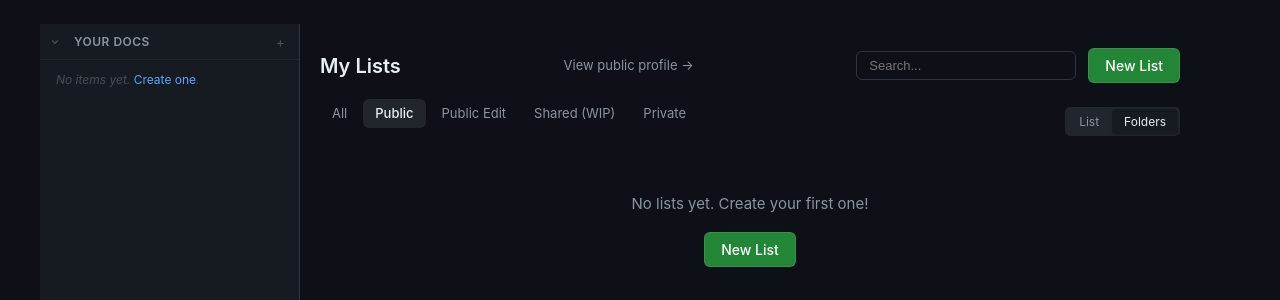
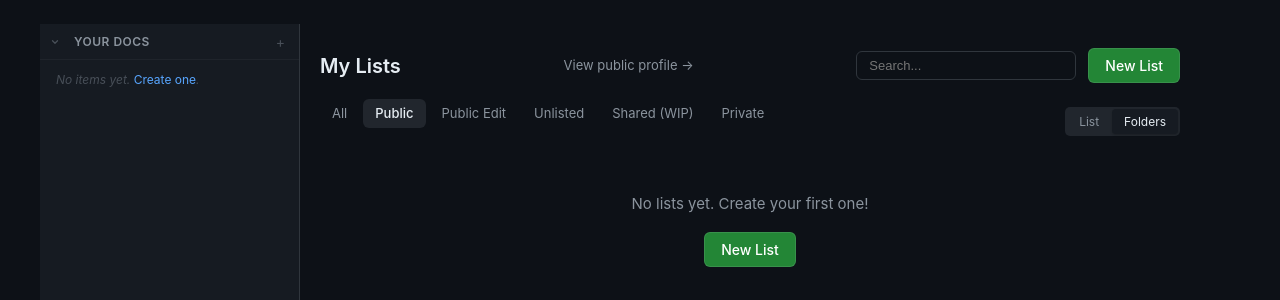
Before and after one commit to tmad4000/listhub, a Flask app: page /dash?visibility=public&view=folders in a window 1280 px wide. Shown: the part 55-355 px from the top of the page. Run offline with Flask 3, Linux system fonts and the light colour scheme; a user stored in the database is signed in; data that the repository does not hold is empty; some libraries are stand-ins or nearby versions.

Commit message:
feat(visibility): add unlisted option (listhub-erm)
Adds a 5th visibility level: 'unlisted' — like YouTube unlisted.
Anyone with the direct URL can view the item, but it does NOT show up
in any discovery surface (community, browse/explore, landing, profile,
or focused-user sidebar). Reachable only via direct URL.

Implementation:
- VALID_VISIBILITIES tuple in api.py grows to include 'unlisted'
- views.public_item() and views.short_link() allow 'unlisted' for view
- api.get_public_item() (/api/v1/public/<user>/<slug>) allows 'unlisted'
- edit.html: new option in the visibility <select>
- dash.html: new 'Unlisted' filter tab + see-no-evil-monkey badge
- profile.html: see-no-evil-monkey badge for owner-only view
- item.html: 'unlisted' chip on the item header so viewers know
- style.css: .badge-unlisted (orange tone, like 'list')

Discovery queries (landing, community, browse, profile non-owner,
sidebar focused-user) all already use visibility IN ('public',
'public_edit'), which naturally excludes 'unlisted' — no query changes
needed. The owner's own dashboard/sidebar see all items including
unlisted (correct behavior).

No schema migration: visibility column is TEXT with no CHECK constraint.

```diff
--- a/api.py
+++ b/api.py
@@ -13,7 +13,7 @@ from git_sync import sync_item_to_repo, remove_from_repo
 
 api_bp = Blueprint('api', __name__, url_prefix='/api/v1')
 
-VALID_VISIBILITIES = ('private', 'shared', 'public', 'public_edit')
+VALID_VISIBILITIES = ('private', 'shared', 'public', 'public_edit', 'unlisted')
 
 
 def slugify(text):
@@ -618,7 +618,7 @@ def get_public_item(username, slug):
     item = db.execute(
         "SELECT * FROM item WHERE owner_id = ? AND slug = ?", (user.id, slug)
     ).fetchone()
-    if not item or item['visibility'] not in ('public', 'public_edit'):
+    if not item or item['visibility'] not in ('public', 'public_edit', 'unlisted'):
         return jsonify({"error": "Not found"}), 404
 
     d = item_to_dict(item)
--- a/static/style.css
+++ b/static/style.css
@@ -166,6 +166,7 @@ a:hover { color: var(--accent-hover); text-decoration: underline; }
 }
 .badge-public { color: var(--green); border-color: rgba(63,185,80,0.3); }
 .badge-private { color: var(--text-muted); border-color: var(--border); }
+.badge-unlisted { color: var(--orange); border-color: rgba(210,153,34,0.3); }
 .badge-shared { color: var(--purple); border-color: rgba(188,140,255,0.3); }
 .badge-note { color: var(--accent); border-color: rgba(88,166,255,0.3); }
 .badge-list { color: var(--orange); border-color: rgba(210,153,34,0.3); }
--- a/templates/dash.html
+++ b/templates/dash.html
@@ -18,6 +18,7 @@
         <a href="{{ url_for('views.dashboard', view=view_mode) }}" class="filter-tab {% if not visibility_filter %}active{% endif %}">All</a>
         <a href="{{ url_for('views.dashboard', visibility='public', view=view_mode) }}" class="filter-tab {% if visibility_filter == 'public' %}active{% endif %}">Public</a>
         <a href="{{ url_for('views.dashboard', visibility='public_edit', view=view_mode) }}" class="filter-tab {% if visibility_filter == 'public_edit' %}active{% endif %}">Public Edit</a>
+        <a href="{{ url_for('views.dashboard', visibility='unlisted', view=view_mode) }}" class="filter-tab {% if visibility_filter == 'unlisted' %}active{% endif %}">Unlisted</a>
         <a href="{{ url_for('views.dashboard', visibility='shared', view=view_mode) }}" class="filter-tab {% if visibility_filter == 'shared' %}active{% endif %}">Shared (WIP)</a>
         <a href="{{ url_for('views.dashboard', visibility='private', view=view_mode) }}" class="filter-tab {% if visibility_filter == 'private' %}active{% endif %}">Private</a>
     </div>
@@ -45,7 +46,7 @@
             <a href="/@{{ current_user.username }}/{{ item.slug }}" class="item-title">{{ item.title or item.slug }}</a>
             <div class="item-meta">
                 <span class="badge badge-{{ item.visibility }}" title="{{ item.visibility }}">
-                    {% if item.visibility == 'public' %}&#127760;{% elif item.visibility == 'shared' %}&#128279;{% else %}&#128274;{% endif %}
+                    {% if item.visibility == 'public' %}&#127760;{% elif item.visibility == 'public_edit' %}&#9999;&#65039;{% elif item.visibility == 'unlisted' %}&#128584;{% elif item.visibility == 'shared' %}&#128279;{% else %}&#128274;{% endif %}
                 </span>
                 <span class="badge badge-{{ item.item_type }}">{{ item.item_type }}</span>
                 {% for tag in item.tags %}
--- a/templates/edit.html
+++ b/templates/edit.html
@@ -60,6 +60,7 @@
             <select id="visibility" name="visibility">
                 <option value="private" {% if item and item.visibility == 'private' %}selected{% endif %}>Private</option>
                 <option value="shared" {% if item and item.visibility == 'shared' %}selected{% endif %}>Shared (WIP)</option>
+                <option value="unlisted" {% if item and item.visibility == 'unlisted' %}selected{% endif %}>Unlisted (anyone with link)</option>
                 <option value="public" {% if item and item.visibility == 'public' %}selected{% endif %}>Public (view only)</option>
                 <option value="public_edit" {% if item and item.visibility == 'public_edit' %}selected{% endif %}>Public (anyone can edit)</option>
             </select>
--- a/templates/item.html
+++ b/templates/item.html
@@ -10,6 +10,8 @@
                 <span class="badge badge-{{ item.item_type }}">{{ item.item_type }}</span>
                 {% if item.visibility == 'public_edit' %}
                     <span class="badge badge-public_edit" title="Anyone can edit">&#9999;&#65039; public edit</span>
+                {% elif item.visibility == 'unlisted' %}
+                    <span class="badge badge-unlisted" title="Anyone with the link can view">&#128584; unlisted</span>
                 {% endif %}
                 {% for tag in tags %}
                     <span class="tag">{{ tag }}</span>
--- a/templates/profile.html
+++ b/templates/profile.html
@@ -32,7 +32,7 @@
             <div class="item-meta">
                 {% if is_owner %}
                 <span class="badge badge-{{ item.visibility }}" title="{{ item.visibility }}">
-                    {% if item.visibility == 'public_edit' %}&#9999;&#65039;{% elif item.visibility == 'public' %}&#127760;{% elif item.visibility == 'shared' %}&#128279;{% else %}&#128274;{% endif %}
+                    {% if item.visibility == 'public_edit' %}&#9999;&#65039;{% elif item.visibility == 'public' %}&#127760;{% elif item.visibility == 'unlisted' %}&#128584;{% elif item.visibility == 'shared' %}&#128279;{% else %}&#128274;{% endif %}
                 </span>
                 {% elif item.visibility == 'public_edit' %}
                 <span class="badge badge-public_edit" title="Anyone can edit">&#9999;&#65039;</span>
```
